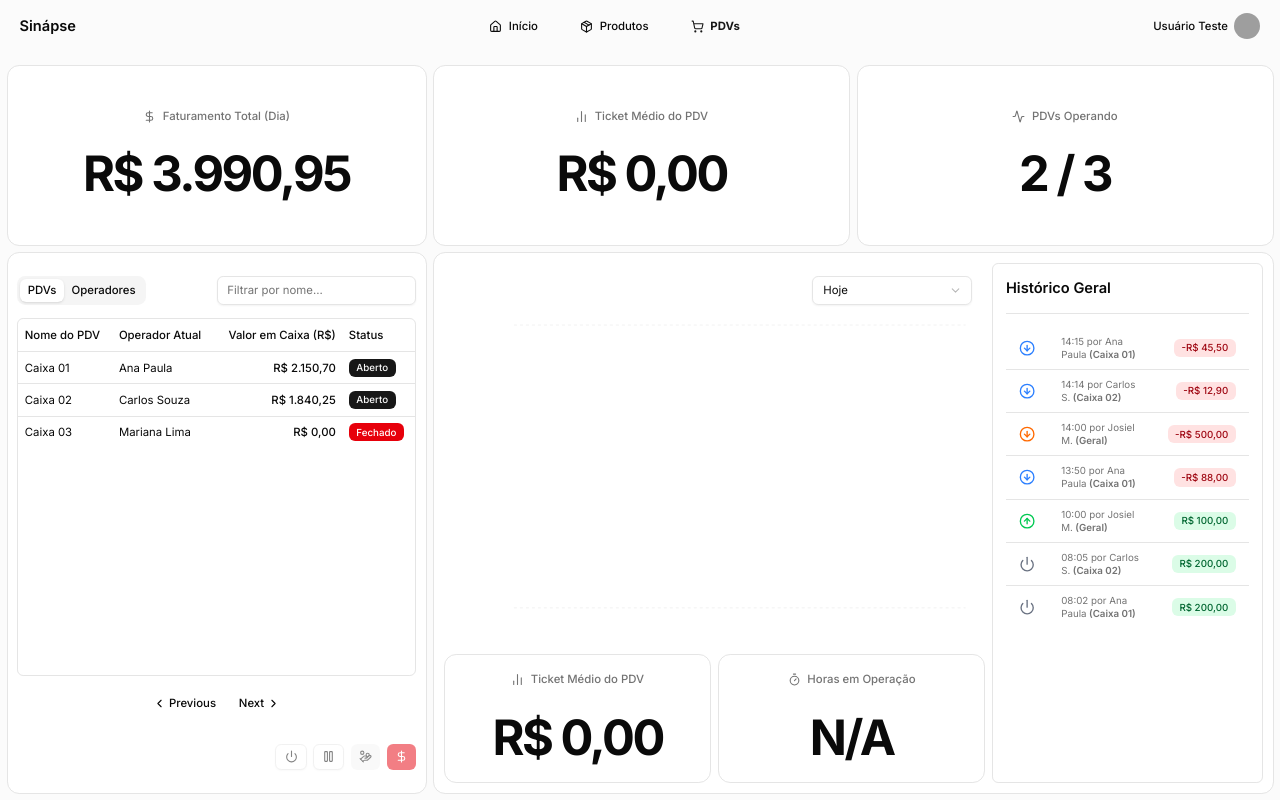
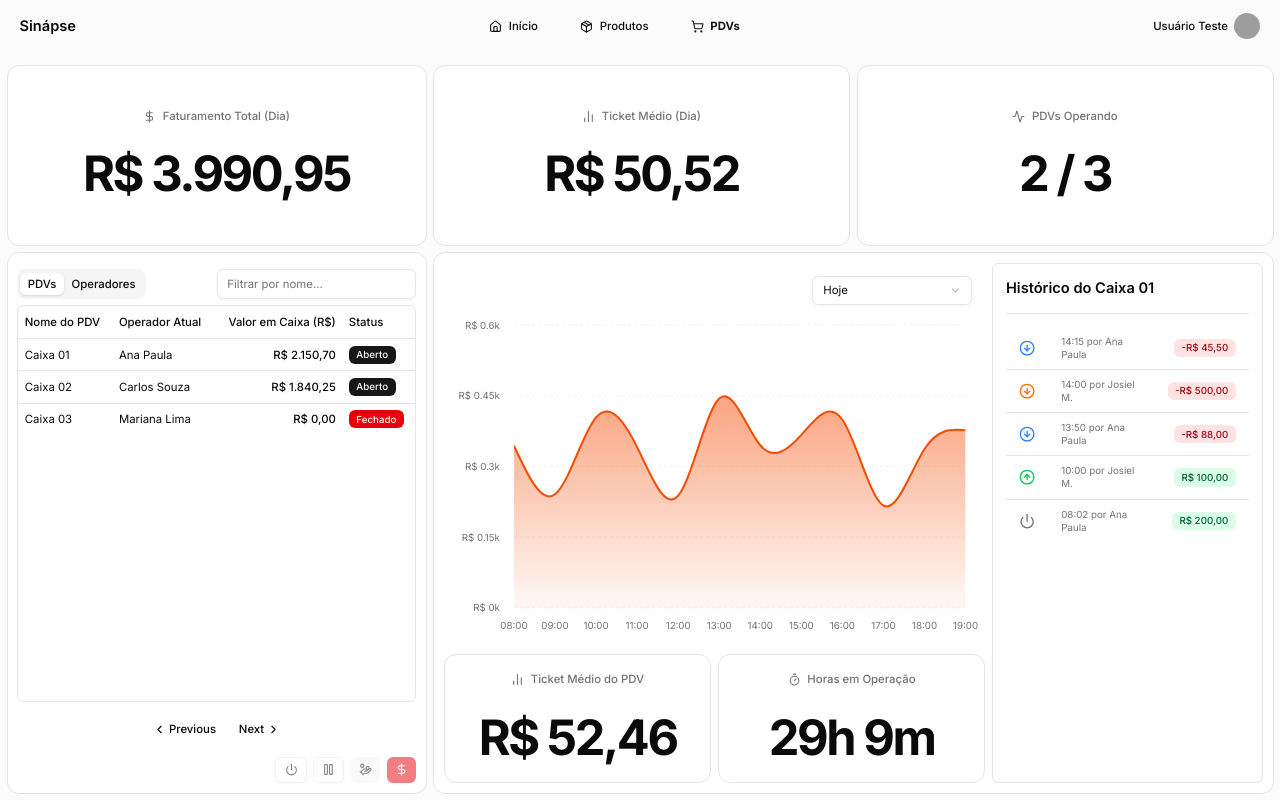
Before and after one commit to josielmaicon/Sinapse-ERP-1.1, a React (Vite) app in the folder interface/: page /pdvs in a window 1280 px wide. Built offline with nearby package versions, Linux system fonts and the light colour scheme; grey boxes are pictures that could not be loaded.

Commit message:
listener ajustados

```diff
--- a/interface/src/components/TabelaPDVs.jsx
+++ b/interface/src/components/TabelaPDVs.jsx
@@ -1,3 +1,5 @@
+// src/components/pdvs/PdvDataTable.jsx
+
 "use client"
 
 import * as React from "react"
@@ -10,31 +12,23 @@ import { Pagination, PaginationContent, PaginationItem, PaginationNext, Paginati
 import { Tabs, TabsList, TabsTrigger } from "@/components/ui/tabs"
 import { Tooltip, TooltipContent, TooltipProvider, TooltipTrigger } from "@/components/ui/tooltip"
 
+// Importe as colunas
 import { pdvColumns } from "./ColunasPDV"
 import { operatorColumns } from "./ColunasOPR"
 
-const pdvData = [
-  { id: "PDV-01", name: "Caixa 01", operator: "Ana Paula", inRegister: 2150.7, status: "aberto" },
-  { id: "PDV-02", name: "Caixa 02", operator: "Carlos Souza", inRegister: 1840.25, status: "aberto" },
-  { id: "PDV-03", name: "Caixa 03", operator: "Mariana Lima", inRegister: 0, status: "fechado" },
-]
+// SIMULAÇÃO: Identificador do computador/PDV atual
+const CURRENT_MACHINE_PDV_ID = "PDV-01";
 
-const operatorData = [
-  { id: "OP-1", name: "Ana Paula", hoursToday: "6h 15m", ticketMedio: 52.45, status: "ativo" },
-  { id: "OP-2", name: "Carlos Souza", hoursToday: "5h 45m", ticketMedio: 48.9, status: "ativo" },
-  { id: "OP-3", name: "Mariana Lima", hoursToday: "0h 0m", ticketMedio: 0, status: "inativo" },
-]
-
-const CURRENT_MACHINE_PDV_ID = "PDV-01"
-
-export default function PdvDataTable({ onPdvSelect }) {
-  const [viewMode, setViewMode] = React.useState("pdvs")
-  const [sorting, setSorting] = React.useState([])
-  const [selectedRow, setSelectedRow] = React.useState(null)
+export function PdvDataTable({ data: pdvsData, operatorData, onPdvSelect }) {
+    const [viewMode, setViewMode] = React.useState("pdvs");
+    const [sorting, setSorting] = React.useState([]);
+    const [selectedRow, setSelectedRow] = React.useState(null);
 
     const { columns, data } = React.useMemo(() => {
-    return viewMode === "pdvs" ? { columns: pdvColumns, data: pdvData } : { columns: operatorColumns, data: operatorData }
-  }, [viewMode])
+        return viewMode === "pdvs"
+            ? { columns: pdvColumns, data: pdvsData }
+            : { columns: operatorColumns, data: operatorData };
+    }, [viewMode, pdvsData, operatorData]);
 
     const table = useReactTable({
         data,
@@ -44,46 +38,48 @@ export default function PdvDataTable({ onPdvSelect }) {
         getPaginationRowModel: getPaginationRowModel(),
         getSortedRowModel: getSortedRowModel(),
         state: { sorting },
-  })
+    });
 
-  React.useEffect(() => {
-    if (onPdvSelect) onPdvSelect(viewMode === "pdvs" ? selectedRow : null)
-  }, [selectedRow, onPdvSelect, viewMode])
+    // Função para lidar com o clique na linha
+    const handleRowClick = (row) => {
+        const newSelectedRow = selectedRow?.id === row.original.id ? null : row.original;
+        setSelectedRow(newSelectedRow);
 
-  const handleRowClick = (row) => {
-    setSelectedRow(selectedRow?.id === row.original.id ? null : row.original)
+        if (onPdvSelect) {
+            onPdvSelect(viewMode === "pdvs" ? newSelectedRow : null);
+        }
     }
 
-  const handleAction = (action) => {
-    alert(`Ação: ${action} no item ${selectedRow?.name}`)
-  }
-
-  const isCurrentMachineSelected = viewMode === "pdvs" && selectedRow?.id === CURRENT_MACHINE_PDV_ID
-  const numSelected = selectedRow ? 1 : 0
-  const buttonsDisabled = viewMode === "operadores" || numSelected === 0
+    const handleAction = (action) => { alert(`Ação: ${action} no item ${selectedRow?.name}`) };
+    const isCurrentMachineSelected = viewMode === "pdvs" && selectedRow?.id === CURRENT_MACHINE_PDV_ID;
+    const numSelected = selectedRow ? 1 : 0;
+    const buttonsDisabled = viewMode === "operadores" || numSelected === 0;
 
     return (
         <TooltipProvider>
-      <div className="w-full h-full flex flex-col">
-        {/* CABEÇALHO */}
-        <div className="flex-shrink-0 flex items-center justify-between py-4">
+            <div className="w-full h-full flex flex-col min-h-0">
+                {/* --- HEADER --- */}
+                <div className="flex-shrink-0 flex items-center justify-between py-2">
                     <Tabs value={viewMode} onValueChange={setViewMode}>
                         <TabsList>
                             <TabsTrigger value="pdvs">PDVs</TabsTrigger>
                             <TabsTrigger value="operadores">Operadores</TabsTrigger>
                         </TabsList>
                     </Tabs>
-          <Input placeholder="Filtrar por nome..." className="w-1/2" />
+                    <Input placeholder={`Filtrar por nome...`} className="w-1/2" />
                 </div>
 
-        {/* ÁREA TABELA + PAGINAÇÃO */}
-        <div className="flex-grow rounded-md overflow-y-auto border">
+                {/* ÁREA DA TABELA */}
+                <div className="flex-grow overflow-y-auto mb-2">
+                  <div className="border rounded-md overflow-auto h-full">
                     <Table>
                       <TableHeader>
                         {table.getHeaderGroups().map(hg => (
                           <TableRow key={hg.id}>
                             {hg.headers.map(h => (
-                    <TableHead key={h.id}>{flexRender(h.column.columnDef.header, h.getContext())}</TableHead>
+                              <TableHead key={h.id}>
+                                {flexRender(h.column.columnDef.header, h.getContext())}
+                              </TableHead>
                             ))}
                           </TableRow>
                         ))}
@@ -91,13 +87,15 @@ export default function PdvDataTable({ onPdvSelect }) {
                       <TableBody>
                         {table.getRowModel().rows?.length ? (
                           table.getRowModel().rows.map(row => {
-                  const isSelected = selectedRow?.id === row.original.id
+                            const isSelected = selectedRow?.id === row.original.id;
                             return (
                               <TableRow
                                 key={row.id}
                                 data-state={isSelected && "selected"}
                                 onClick={() => handleRowClick(row)}
-                      className={`cursor-pointer transition-colors ${isSelected ? "bg-muted hover:bg-muted/90" : "hover:bg-muted/50"}`}
+                                className={`cursor-pointer transition-colors ${
+                                  isSelected ? "bg-muted hover:bg-muted/90" : "hover:bg-muted/50"
+                                }`}
                               >
                                 {row.getVisibleCells().map(cell => (
                                   <TableCell key={cell.id}>
@@ -105,7 +103,7 @@ export default function PdvDataTable({ onPdvSelect }) {
                                   </TableCell>
                                 ))}
                               </TableRow>
-                  )
+                            );
                           })
                         ) : (
                           <TableRow>
@@ -117,56 +115,52 @@ export default function PdvDataTable({ onPdvSelect }) {
                       </TableBody>
                     </Table>
                   </div>
+                </div>
 
                 {/* PAGINAÇÃO */}
-        <div className="flex-shrink-0 flex items-center justify-between py-4">
+                <div className="flex-shrink-0 flex items-center justify-center py-2">
                   <Pagination>
                     <PaginationContent>
                       <PaginationItem>
-                <PaginationPrevious href="#" onClick={e => { e.preventDefault(); table.previousPage() }} disabled={!table.getCanPreviousPage()} />
+                        <PaginationPrevious
+                          href="#"
+                          onClick={(e) => { e.preventDefault(); table.previousPage(); }}
+                          disabled={!table.getCanPreviousPage()}
+                        />
                       </PaginationItem>
                       <PaginationItem>
-                <PaginationNext href="#" onClick={e => { e.preventDefault(); table.nextPage() }} disabled={!table.getCanNextPage()} />
+                        <PaginationNext
+                          href="#"
+                          onClick={(e) => { e.preventDefault(); table.nextPage(); }}
+                          disabled={!table.getCanNextPage()}
+                        />
                       </PaginationItem>
                     </PaginationContent>
                   </Pagination>
                 </div>
 
                 {/* BOTÕES DE AÇÃO */}
-          <div className="flex-shrink-0 flex items-center justify-end gap-2 py-4">
+                <div className="flex-shrink-0 flex items-center justify-end gap-2 mt-2">
                   {isCurrentMachineSelected && (
-              <Tooltip>
-                <TooltipTrigger asChild>
                     <Button size="sm" onClick={() => alert("Navegando...")}>
                       <ExternalLink className="h-4 w-4 mr-2" />
                       Abrir Interface
                     </Button>
-                </TooltipTrigger>
-                <TooltipContent>Navegar para o PDV selecionado</TooltipContent>
-              </Tooltip>
                   )}
-            {["Abrir Caixa","Pausar","Sangria","Fechar Caixa"].map((action, idx) => (
-              <Tooltip key={idx}>
-                <TooltipTrigger asChild>
-                  <Button
-                    size="sm"
-                    variant={action === "Sangria" ? "secondary" : action === "Fechar Caixa" ? "destructive" : "outline"}
-                    disabled={buttonsDisabled}
-                    onClick={() => handleAction(action)}
-                  >
-                    {{
-                      "Abrir Caixa": <Power className="h-4 w-4" />,
-                      "Pausar": <Pause className="h-4 w-4" />,
-                      "Sangria": <HandCoins className="h-4 w-4" />,
-                      "Fechar Caixa": <DollarSign className="h-4 w-4" />,
-                    }[action]}
+                  <Button variant="outline" size="sm" disabled={buttonsDisabled} onClick={() => handleAction("Abrir Caixa")}>
+                    <Power className="h-4 w-4" />
                   </Button>
-                </TooltipTrigger>
-                <TooltipContent>{action}</TooltipContent>
-              </Tooltip>
-            ))}
+                  <Button variant="outline" size="sm" disabled={buttonsDisabled} onClick={() => handleAction("Pausar")}>
+                    <Pause className="h-4 w-4" />
+                  </Button>
+                  <Button variant="secondary" size="sm" disabled={buttonsDisabled} onClick={() => handleAction("Sangria")}>
+                    <HandCoins className="h-4 w-4" />
+                  </Button>
+                  <Button variant="destructive" size="sm" disabled={buttonsDisabled} onClick={() => handleAction("Fechar Caixa")}>
+                    <DollarSign className="h-4 w-4" />
+                  </Button>
                 </div>
             </div>
         </TooltipProvider>
-  )
+    );
 }
--- a/interface/src/pages/PdvsPage.jsx
+++ b/interface/src/pages/PdvsPage.jsx
@@ -1,45 +1,50 @@
+// src/pages/PdvsPage.jsx
+
+"use client"
+
+import * as React from "react"
 import PdvsPageLayout from "@/layouts/PdvsPageLayout"
-import HourlyRevenueChart from "@/components/FatpHora";
-import PdvHistoryLog from "@/components/MovHistpPdv";
-import PdvDataTable from "@/components/TabelaPDVs";
-import TicketMedioCard from "@/components/TicketMedioCardI";
-import HorasTrabalhadasCard from "@/components/HorasTrabalhadasCardsI";
 
-import FaturamentoTotalCard from "@/components/FaturamentoTotalCard";
-import TicketMedioCardGeral from "@/components/TicketMedioCardI";
-import PdvsOperandoCard from "@/components/PDVAbertos";
+// Importe todos os seus componentes de conteúdo
+import HourlyRevenueChart from "@/components/FatpHora"
+import PdvHistoryLog from "@/components/MovHistpPdv"
+import { PdvDataTable } from "@/components/TabelaPDVs"
+import TicketMedioCard from "@/components/TicketMedioCardI"
+import HorasTrabalhadasCard from "@/components/HorasTrabalhadasCardsI"
+import FaturamentoTotalCard from "@/components/FaturamentoTotalCard"
+import TicketMedioCardGeral from "@/components/TicketMedioCard"
+import PdvsOperandoCard from "@/components/PDVAbertos"
 
-import React from "react";
-
+// 🧩 MOCK: Fonte de dados central para a página inteira
 const pdvsData = [
   { id: "PDV-01", name: "Caixa 01", operator: "Ana Paula", inRegister: 2150.70, status: "aberto", numberOfSales: 41, openTime: new Date("2025-10-15T08:02:00") },
   { id: "PDV-02", name: "Caixa 02", operator: "Carlos Souza", inRegister: 1840.25, status: "aberto", numberOfSales: 38, openTime: new Date("2025-10-15T08:05:00") },
   { id: "PDV-03", name: "Caixa 03", operator: "Mariana Lima", inRegister: 0, status: "fechado", numberOfSales: 0, openTime: null },
 ];
 
+const operatorData = [
+    { id: "OP-1", name: "Ana Paula", hoursToday: "6h 15m", ticketMedio: 52.45, status: "ativo" },
+    { id: "OP-2", name: "Carlos Souza", hoursToday: "5h 45m", ticketMedio: 48.90, status: "ativo" },
+    { id: "OP-3", name: "Mariana Lima", hoursToday: "0h 0m", ticketMedio: 0, status: "inativo" },
+];
+
 export default function PdvsPage() {
-  // ✅ 1. O "CÉREBRO": A página agora guarda o estado do PDV selecionado
   const [selectedPdv, setSelectedPdv] = React.useState(pdvsData[0]);
 
   return (
     <PdvsPageLayout
-      // --- StatCards Globais ---
-      // Eles recebem a lista COMPLETA de PDVs para fazer seus cálculos
       StatCard1={<FaturamentoTotalCard pdvs={pdvsData} />}
       StatCard2={<TicketMedioCardGeral pdvs={pdvsData} />}
       StatCard3={<PdvsOperandoCard pdvs={pdvsData} />}
 
-      // --- Lista Principal ---
-      // A tabela recebe a lista completa e uma FUNÇÃO para avisar a página quando a seleção mudar
       ListaPDVs={
         <PdvDataTable
           data={pdvsData}
+          operatorData={operatorData}
           onPdvSelect={setSelectedPdv}
         />
       }
 
-      // --- Componentes Contextuais ---
-      // Eles recebem apenas o OBJETO do PDV que está selecionado no momento
       HoldPrincipal={<HourlyRevenueChart pdv={selectedPdv} />}
       HistoricoVendas={<PdvHistoryLog pdv={selectedPdv} />}
       StatCardInterno1={<TicketMedioCard pdv={selectedPdv} />}
```
Lines whose indentation alone changed are shown as unchanged.
